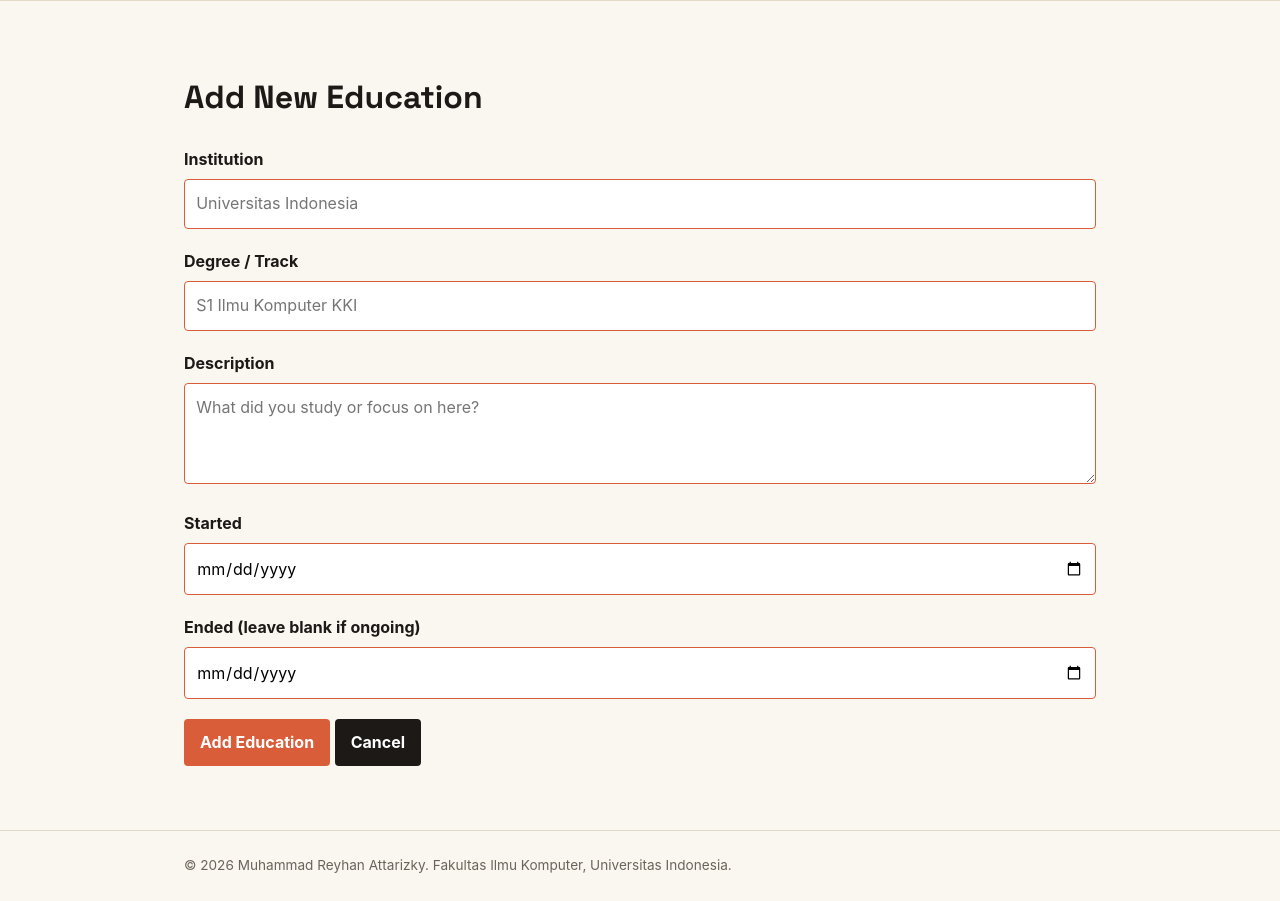
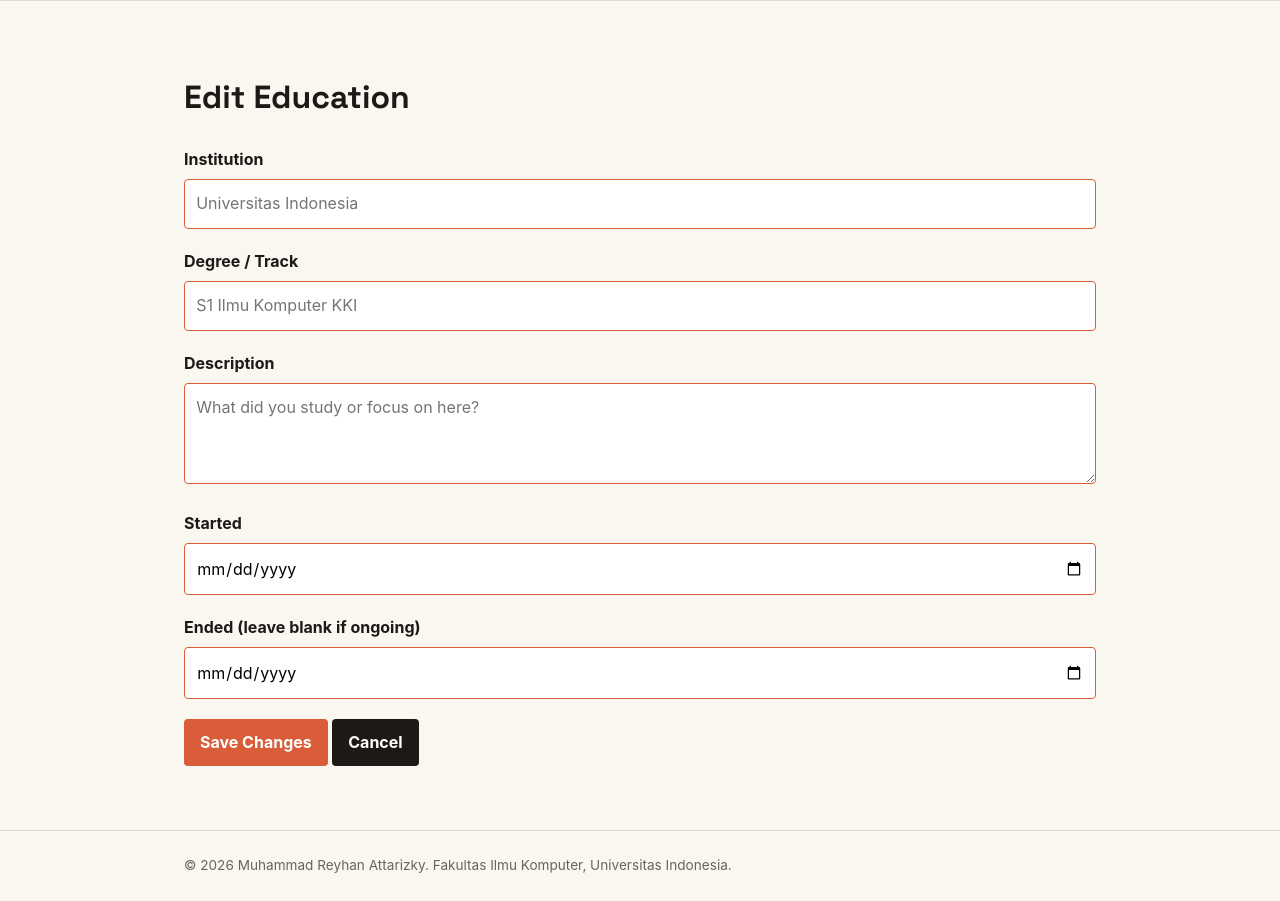
Before and after one commit to REYHANCSUI25/myportofolio, a Django app: page /education/add/ in a window 1280 px wide. Shown: the part 74-975 px from the top of the page. Run offline with Django 5.2, Linux system fonts and the light colour scheme.

Commit message:
feat: reuse form template for create and update, add Edit button

```diff
--- a/templates/education.html
+++ b/templates/education.html
@@ -50,6 +50,8 @@
                                 <span class="education-status education-status--ongoing">Ongoing</span>
                             {% endif %}
                             <div class="education-card-actions">
+                                <a href="{% url 'main:update_education' education.id %}"
+                                   class="button button-secondary">Edit</a>
                                 {% include "components/education_delete_modal.html" with education=education %}
                             </div>
                         </article>
--- a/templates/education_form.html
+++ b/templates/education_form.html
@@ -1,15 +1,15 @@
 {% extends "base.html" %}
 
 {% block meta %}
-    <title>Add Education - {{ name }}</title>
+    <title>{% if form.instance.pk %}Edit Education{% else %}Add Education{% endif %} - {{ name }}</title>
 {% endblock meta %}
 
 {% block content %}
     <section class="education-section">
         <div class="container">
-            <h1>Add New Education</h1>
+            <h1>{% if form.instance.pk %}Edit Education{% else %}Add New Education{% endif %}</h1>
             <form method="post"
-                  action="{% url 'main:create_education' %}"
+                  action="{% if form.instance.pk %}{% url 'main:update_education' form.instance.pk %}{% else %}{% url 'main:create_education' %}{% endif %}"
                   class="education-form">
                 {% csrf_token %}
                 {% for field in form %}
@@ -21,7 +21,9 @@
                         {% endfor %}
                     </div>
                 {% endfor %}
-                <button type="submit" class="button">Add Education</button>
+                <button type="submit" class="button">
+                    {% if form.instance.pk %}Save Changes{% else %}Add Education{% endif %}
+                </button>
                 <a href="{% url 'main:show_education' %}" class="button button-secondary">Cancel</a>
             </form>
         </div>
```
